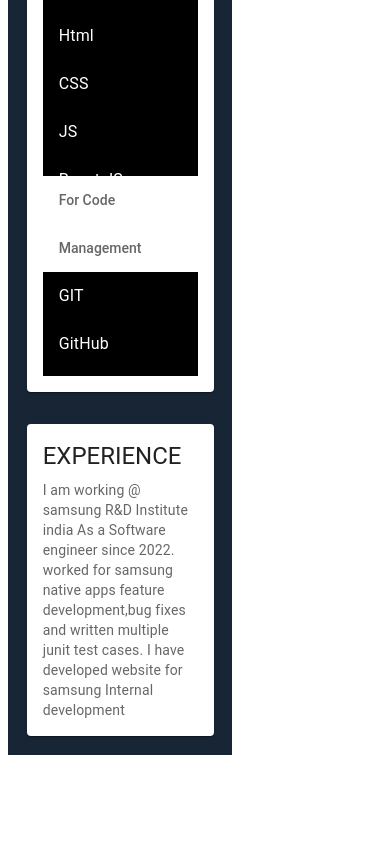
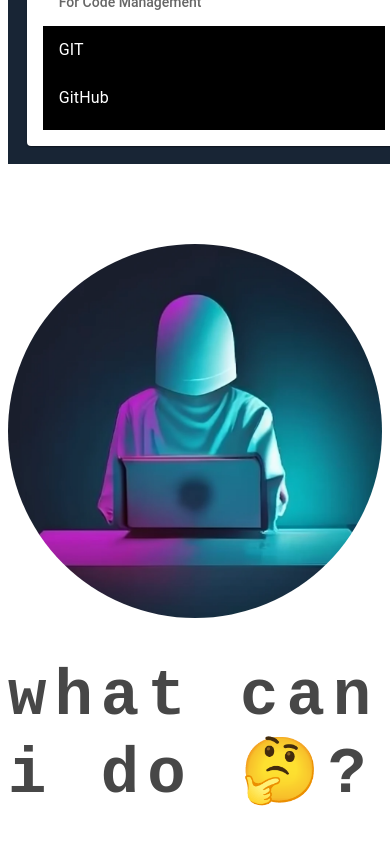
Before and after one commit to vicky007selva/vigneshwaran, a React (Create React App) app: page / in a window 390 px wide. Shown: the part 1110-1954 px from the top of the page. Before the commit the page ends 1873 px from the top, so only its background shows below. Built offline with nearby package versions, Linux system fonts and the light colour scheme.

Commit message:
responsive design

```diff
--- a/src/App.js
+++ b/src/App.js
@@ -3,22 +3,28 @@
 import CommonAppbar from "./components/CommonAppbar";
 import './App.css'
 import SkillCard from "./components/SkillCard";
+import softimage from "./craiyon_184046_software_developer.png"
 
 //material ui import
 import { Box, colors } from "@mui/material";
 import Avatar from '@mui/material/Avatar';
+import { useTheme } from '@mui/material/styles';
+import useMediaQuery from '@mui/material/useMediaQuery';
 
 
 
 
 function App() {
-
+  const theme = useTheme();
+  const matches = useMediaQuery(theme.breakpoints.down('md'));
 
   return (
+
     <>
+     {console.log(matches)}
       <CommonAppbar />
-      <Box sx={{ display: 'flex', flexDirection: 'row', gap: '4rem', width: '100%', maxHeight: '50%' }}>
-        <Box sx={{ display: 'flex', flexDirection: 'column', justifyContent: 'center', backgroundColor: "#182535", marginTop: '1rem', padding: '5%', }} width='50%' height='50%' >
+      <Box sx={{ display: 'flex', flexDirection: `${matches?'column':'row'}`, gap: '4rem', width: '100%', maxHeight: '100%' }}>
+        <Box sx={{ display: 'flex', flexDirection: 'column', justifyContent: 'center', backgroundColor: "#182535", marginTop: '1rem', padding: '5%', }} width={matches?'100%':'50%'} height='50%' >
           <h1 style={{ color: '#9734b5', fontWeight: 'bold' }}>
             <span>Hey </span>I am <span>Vigneshwaran</span>
           </h1>
@@ -35,11 +41,11 @@
 
 
         </Box>
-        <Box sx={{ marginTop: '1rem', width: '50%', height: '50%' }}>
+        <Box sx={{ marginTop: '1rem', width:`${matches?'100%':'50%'}`, height: '50%' ,justifyContent:'center' }}>
           <Avatar id="img"
-            src="./craiyon_184046_software_developer.png"
+            // src="/public/craiyon_184046_software_developer.png"
             alt="Remy Sharp"
-            //  src="/20221007_134628.png"
+            src={softimage}
             sx={{ width: '100%', height: '100%' }}
           >
 
--- a/src/components/CommonAppbar.js
+++ b/src/components/CommonAppbar.js
@@ -93,9 +93,8 @@
                 >
                   <Typography   color="inherit" style={{ borderRight: '0.1em solid black', padding: '0.5em' }}
                    textAlign="center">{page}</Typography>
+
                 </MenuItem>
-
-
               ))}
             </Menu>
           </Box>
@@ -118,8 +117,9 @@
           >
             LOGO
           </Typography>
-          {/* <Box sx={{ flexGrow: 1, display: { xs: 'none', md: 'flex' } }}>
+          <Box sx={{ flexGrow: 1, display: { xs: 'none', md: 'flex' } }}>
             {pages.map((page) => (
+              <>
               <Button
                 key={page}
                 onClick={handleCloseNavMenu}
@@ -127,10 +127,12 @@
               >
                 {page}
               </Button>
+              <Divider orientation="vertical" variant="middle" light flexItem></Divider>
+              </>
             ))}
-          </Box> */}
+          </Box>
 
-          {/* <Box sx={{ flexGrow: 0 }}>
+           {/* <Box sx={{ flexGrow: 0 }}>
             <Tooltip title="Open settings">
               <IconButton onClick={handleOpenUserMenu} sx={{ p: 0 }}>
                 <Avatar alt="Remy Sharp" src="/static/images/avatar/2.jpg" />
--- a/src/components/SkillCard.js
+++ b/src/components/SkillCard.js
@@ -6,6 +6,7 @@
 import Typography from '@mui/material/Typography';
 import { Button, CardActionArea, CardActions } from '@mui/material';
 
+
 import List from '@mui/material/List';
 import ListItem from '@mui/material/ListItem';
 import ListItemText from '@mui/material/ListItemText';
@@ -13,6 +14,9 @@
 
 const SkillCard = () => {
     return (
+
+
+
         <>
             <Card sx={{ marginTop: '2rem', Width: '50%' }}>
                 <CardActionArea>
@@ -85,15 +89,15 @@
                 </CardActionArea>
             </Card>
 
-            <Card sx={{ marginTop: '2rem', Width: '50%' }}>
-                <CardActionArea>
+            {/* <Card sx={{ marginTop: '2rem', Width: '50%' }}>
+                <CardActionArea> */}
                     {/* <CardMedia
                 component="img"
                 height="140"
                 image="/"
                 alt=""
               /> */}
-                    <CardContent>
+                    {/* <CardContent>
                         <Typography gutterBottom variant="h5" component="div">
                             EXPERIENCE
                         </Typography>
@@ -104,7 +108,7 @@
                         </Typography>
                     </CardContent>
                 </CardActionArea>
-            </Card>
+            </Card> */}
         </>
     )
 }
```
Also changed, not shown: src/craiyon_184046_software_developer.png (renamed from public/craiyon_184046_software_developer.png).
